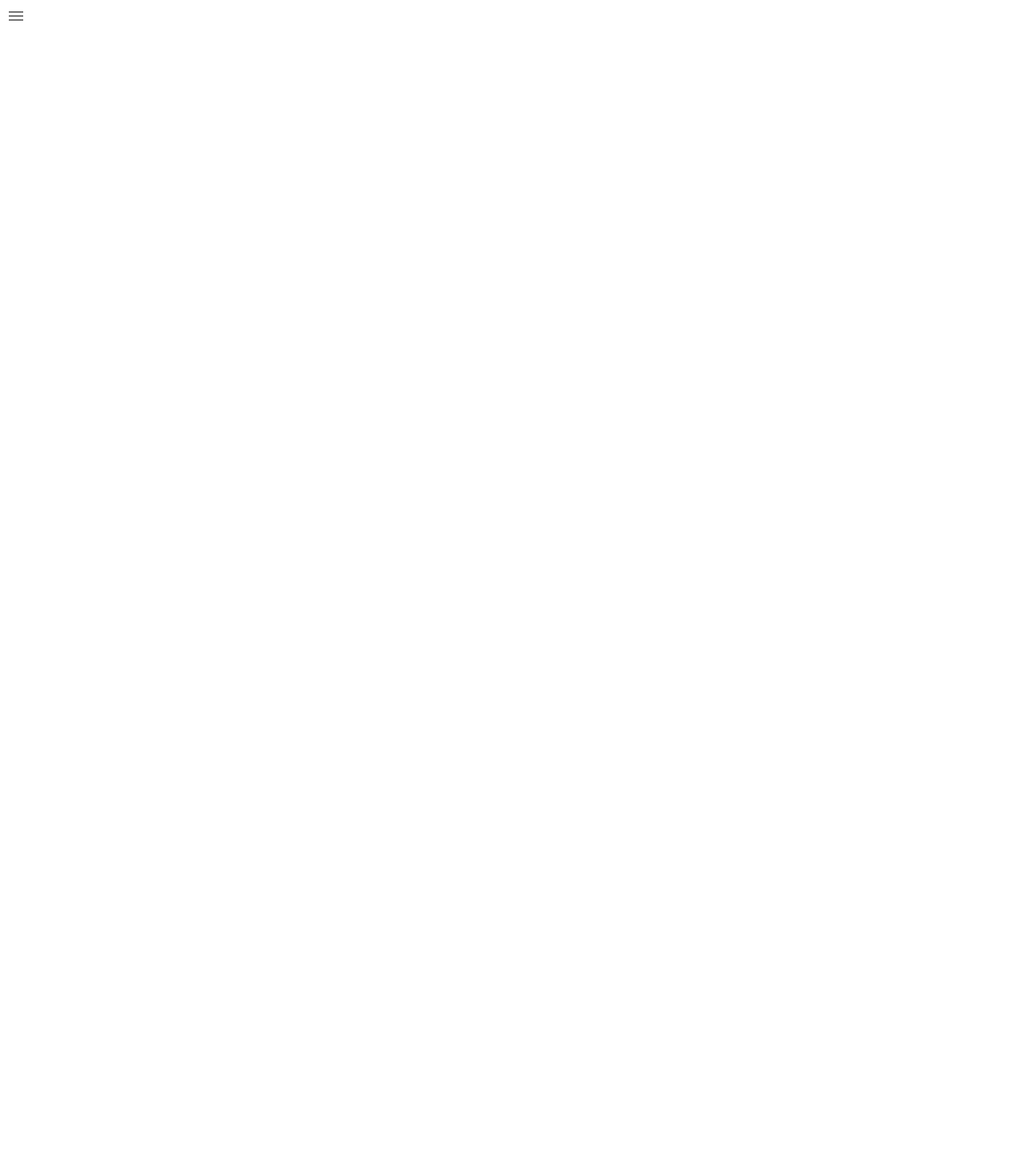
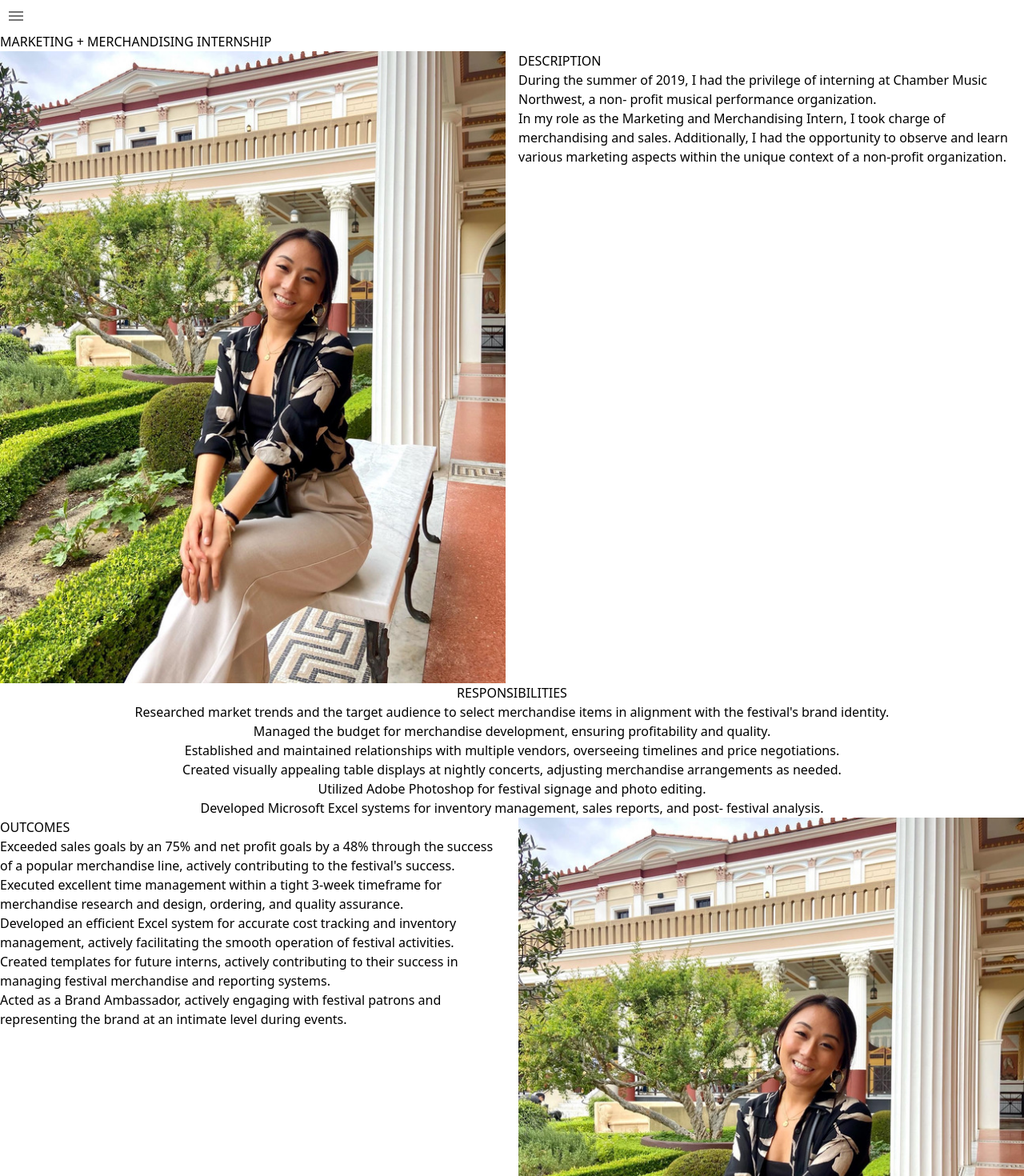
Before and after one commit to jhodev25/melanie-web, a React (Vite) app: page /marketingmerchandisinginternship in a window 1280 px wide. Before the commit this address had no page. Shown: the top 1470 px of the page at 80% size. Before the commit the page ends 800 px from the top, so only its background shows below. Built offline with nearby package versions, Linux system fonts and the light colour scheme; a web font is replaced by a local one.

Commit message:
adding the rest of the pages

```diff
--- a/src/containers/route-container.tsx
+++ b/src/containers/route-container.tsx
@@ -11,6 +11,8 @@ const Contact = lazy(() => import('pages').then((res) => ({ default: res.Contact
 const EventCoordination = lazy(() => import('pages').then((res) => ({ default: res.EventCoordination })));
 const PartnershipMarketing = lazy(() => import('pages').then((res) => ({ default: res.PartnershipMarketing })));
 const InfluencerMarketing = lazy(() => import('pages').then((res) => ({ default: res.InfluencerMarketing })));
+const MarketingMerchandising = lazy(() => import('pages').then((res) => ({ default: res.MarketingMerchandising })));
+const About = lazy(() => import('pages').then((res) => ({ default: res.About })));
 
 export const RouteContainer = () => {
   return (
@@ -24,6 +26,8 @@ export const RouteContainer = () => {
         <Route element={<EventCoordination />} path="/eventcoordination" />
         <Route element={<PartnershipMarketing />} path="/partnershipmarketing" />
         <Route element={<InfluencerMarketing />} path="/influencermarketing" />
+        <Route element={<MarketingMerchandising />} path="/marketingmerchandisinginternship" />
+        <Route element={<About />} path="/about" />
       </Routes>
     </Suspense>
   );
--- /dev/null
+++ b/src/pages/about/about.tsx
@@ -0,0 +1,39 @@
+import { melHome } from 'assets/images';
+
+export const About = () => {
+  return (
+    <div className="columns-2">
+      <img src={melHome} alt="cover" />
+      <h1>ABOUT</h1>
+      <h3>
+        From my earliest days, I embraced the label of an introvert. However, as life unfolded, I discovered that
+        pushing my boundaries and embracing independence could be a thrilling adventure. It was in moments of
+        vulnerability and openness that I truly connected with others and grew.
+      </h3>
+      <h3>
+        My journey took me far from my hometown to embark on a college adventure in a different state, and later, I
+        crossed oceans for a transformative study abroad experience. These calculated risks not only expanded my
+        horizons but also helped me build confidence and adaptability.
+      </h3>
+      <h3>
+        In Portland, I delved into the worlds of marketing and fine arts, gaining valuable experience in both non-profit
+        and luxury automotive sectors. Collaborating with numerous vendors and creative partners, I developed a deep
+        passion for curating and coordinating unforgettable experiences.
+      </h3>
+      <h3>
+        Now, I've returned to my roots in San Francisco, in search of opportunities that resonate with my sense of home
+        and belonging. I'm thrilled to join an industry where I can wholeheartedly dedicate myself to creating
+        exceptional shared experiences between brands and communities.
+      </h3>
+      <h3>
+        In essence, my goal is to gather professional and personal experiences that fill my life with gratitude and joy.
+        I find immense value in the relationships I form and the communities that teach me about myself, as I continue
+        to explore and grow in this vast world.
+      </h3>
+      <h3>
+        In my free time, you can find me taking the streetcar to my favorite corners of San Francisco, walking through
+        the lawns of Golden Gate Park, taking a light jog to Ocean Beach, or volunteering at the Asian Art Museum.
+      </h3>
+    </div>
+  );
+};
--- /dev/null
+++ b/src/pages/about/index.tsx
@@ -0,0 +1 @@
+export { About } from './about';
--- a/src/pages/index.tsx
+++ b/src/pages/index.tsx
@@ -5,3 +5,5 @@ export { Contact } from './contact';
 export { EventCoordination } from './eventCoord';
 export { PartnershipMarketing } from './partnershipMarketing';
 export { InfluencerMarketing } from './influencerMarketing';
+export { MarketingMerchandising } from './marketingMerchandising';
+export { About } from './about';
--- /dev/null
+++ b/src/pages/marketingMerchandising/index.tsx
@@ -0,0 +1 @@
+export { MarketingMerchandising } from './marketingMerchandising';
--- /dev/null
+++ b/src/pages/marketingMerchandising/marketingMerchandising.tsx
@@ -0,0 +1,62 @@
+import { melHome } from 'assets/images';
+
+export const MarketingMerchandising = () => {
+  return (
+    <div>
+      <h1>MARKETING + MERCHANDISING INTERNSHIP</h1>
+      <div className="columns-2">
+        <img src={melHome} alt="cover" />
+        <h2>DESCRIPTION</h2>
+        <h3>
+          During the summer of 2019, I had the privilege of interning at Chamber Music Northwest, a non- profit musical
+          performance organization.
+        </h3>
+        <h3>
+          In my role as the Marketing and Merchandising Intern, I took charge of merchandising and sales. Additionally,
+          I had the opportunity to observe and learn various marketing aspects within the unique context of a non-profit
+          organization.
+        </h3>
+      </div>
+      <div className="text-center">
+        <h2>RESPONSIBILITIES</h2>
+        <h3>
+          Researched market trends and the target audience to select merchandise items in alignment with the festival's
+          brand identity.
+        </h3>
+        <h3>Managed the budget for merchandise development, ensuring profitability and quality.</h3>
+        <h3>
+          Established and maintained relationships with multiple vendors, overseeing timelines and price negotiations.
+        </h3>
+        <h3>
+          Created visually appealing table displays at nightly concerts, adjusting merchandise arrangements as needed.
+        </h3>
+        <h3>Utilized Adobe Photoshop for festival signage and photo editing.</h3>
+        <h3>Developed Microsoft Excel systems for inventory management, sales reports, and post- festival analysis.</h3>
+      </div>
+      <div className="columns-2">
+        <h2>OUTCOMES</h2>
+        <h3>
+          Exceeded sales goals by an 75% and net profit goals by a 48% through the success of a popular merchandise
+          line, actively contributing to the festival's success.
+        </h3>
+        <h3>
+          Executed excellent time management within a tight 3-week timeframe for merchandise research and design,
+          ordering, and quality assurance.
+        </h3>
+        <h3>
+          Developed an efficient Excel system for accurate cost tracking and inventory management, actively facilitating
+          the smooth operation of festival activities.
+        </h3>
+        <h3>
+          Created templates for future interns, actively contributing to their success in managing festival merchandise
+          and reporting systems.
+        </h3>
+        <h3>
+          Acted as a Brand Ambassador, actively engaging with festival patrons and representing the brand at an intimate
+          level during events.
+        </h3>
+        <img src={melHome} alt="cover" />
+      </div>
+    </div>
+  );
+};
```
